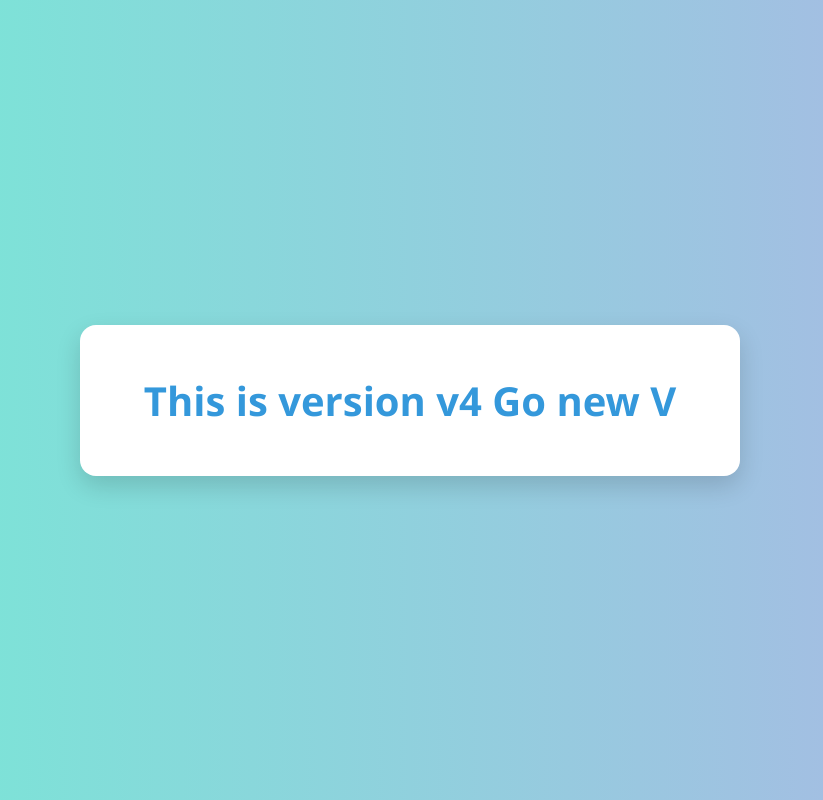
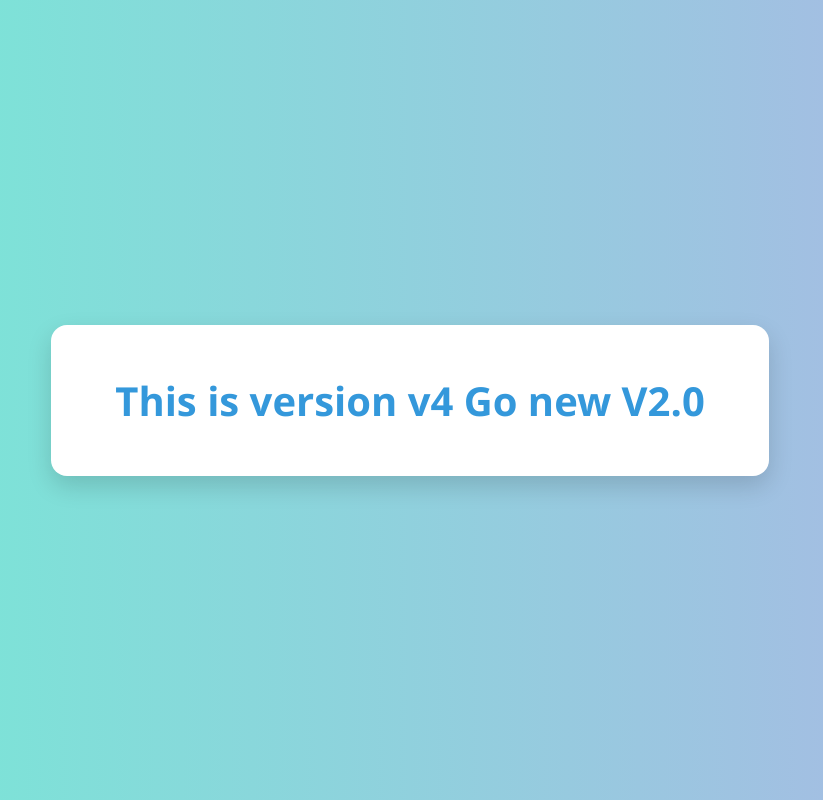
Before and after one commit to vivekVSH/test_repo, a plain HTML site: page index.html in a window 1280 px wide. Shown: the whole page, without its empty margins (230-1053 px from the left). Drawn offline with Linux system fonts and the light colour scheme.

Commit message:
add new version 2.0

```diff
--- a/index.html
+++ b/index.html
@@ -8,7 +8,7 @@
 </head>
 <body>
   <div class="container">
-    <h1>This is version v4 Go new V</h1>
+    <h1>This is version v4 Go new V2.0</h1>
   </div>
 </body>
 </html>
```
